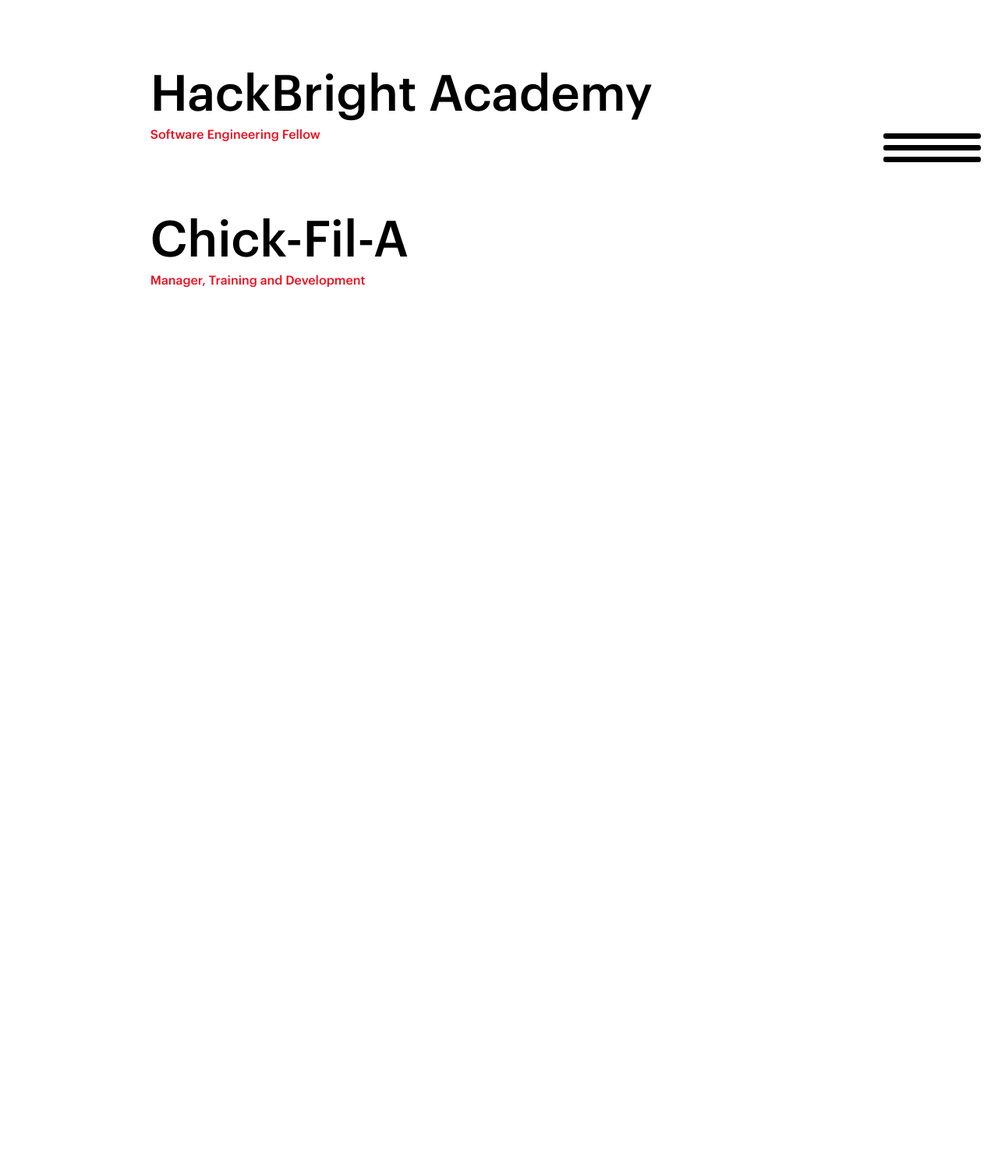
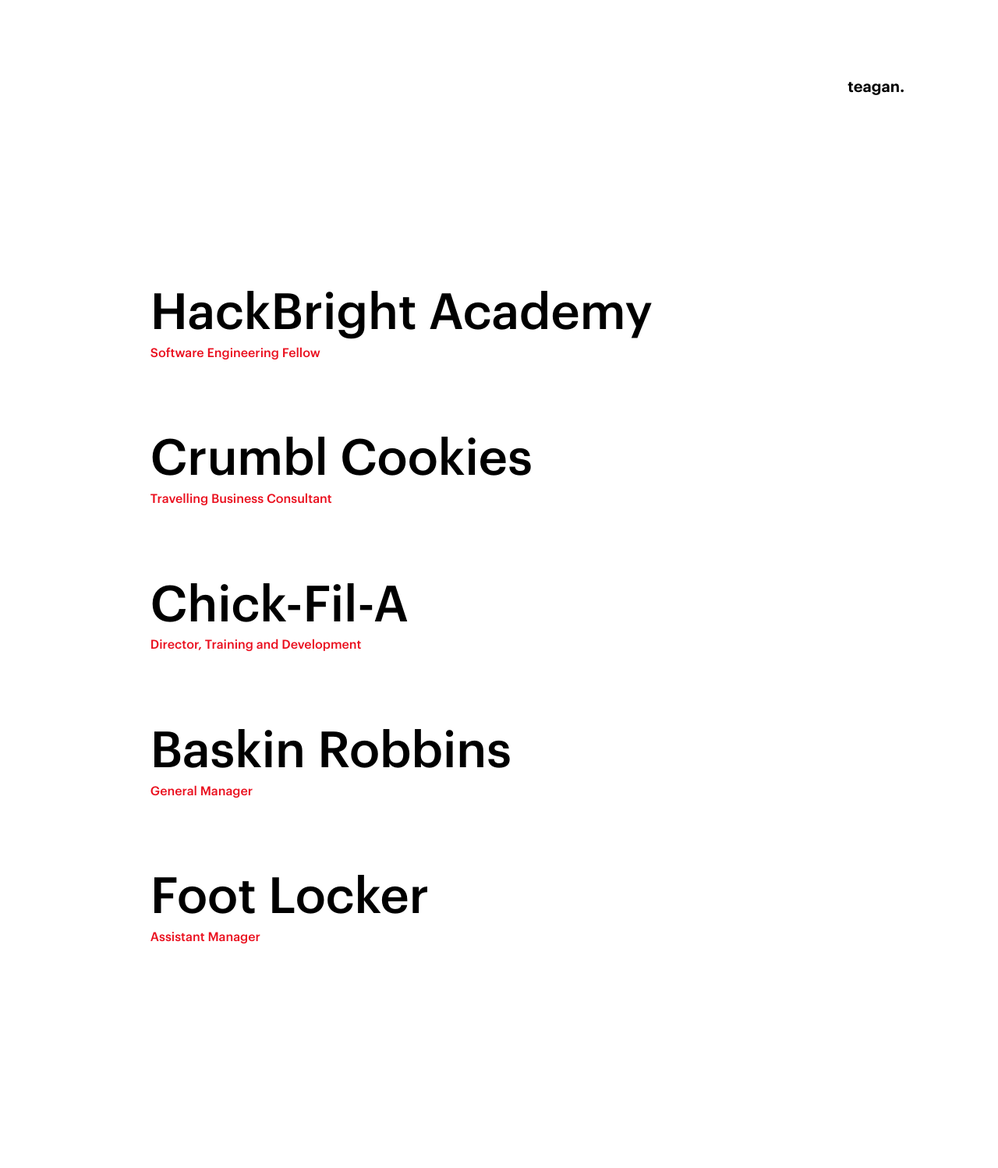
Before and after one commit to TeaganPetterson/Portfolio, a Flask app: page /work in a window 1280 px wide. Shown: the top 1498 px of the page at 78% size. Before the commit the page ends 368 px from the top, so only its background shows below. Run offline with Flask 2, Linux system fonts and the light colour scheme; some libraries are stand-ins or nearby versions.

Commit message:
got work experience page finished

```diff
--- a/static/scripts.js
+++ b/static/scripts.js
@@ -0,0 +1,3 @@
+function showDescription() {
+	let jobTitle = document.getElementsByTagName()
+}
--- a/static/styles.css
+++ b/static/styles.css
@@ -299,7 +299,7 @@
 	line-height: 180%;
 	font-family: 'Regular';
 	font-size: 18px;
-	margin-bottom: 5vh;
+	/* margin-bottom: 5vh; */
 }
 
 li {
@@ -988,6 +988,20 @@
 	}
 }
 
+/* Initially hide job descriptions */
+.job {
+	cursor: pointer;
+}
+
+.job-description {
+	display: none;
+}
+
+/* Show job descriptions when the "show-description" class is applied */
+.show-description {
+	display: block;
+}
+
 #toggle {
 	display: none;
 }
--- a/templates/base.html
+++ b/templates/base.html
@@ -21,5 +21,8 @@
 
 	{% endblock %}
 </body>
+{% block scripts %}
+
+{% endblock %}
 
 </html>
--- a/templates/work.html
+++ b/templates/work.html
@@ -7,41 +7,160 @@
 {% endblock %}
 
 {% block content %}
-<!-- Hamburger Menu -->
-<label for="toggle" class="hamburger">
-	<div class="top-bun"></div>
-	<div class="meat"></div>
-	<div class="bottom-bun"></div>
-</label>
 
-<div class="nav">
-	<div class="nav-wrapper">
-		<nav>
-			<a href="#">HOME</a><br>
-			<a href="#">ABOUT</a><br>
-			<a href="#">WORK</a><br>
-			<a href="#">SERVICES</a>
-		</nav>
+<div class="max-width experience-spacing">
+	<div class="logo">
+		<div class="logo-inner">
+			<a href="/" class="label-logo on-hover--40 text-color-black"></a>
 		</div>
 	</div>
-
-
-<div class="max-width experience-spacing">
-	<div class="text-color-black experience-spacing">
-		<h3>
+	<div class="top-bottom-margin animate">
+		<div class="text-color-black experience-spacing job" id="hackbrightJob">
+			<h3 class="on-hover-40">
 				HackBright Academy
 			</h3>
 			<p class="size-small text-color-red">
 				Software Engineering Fellow
 			</p>
+			<ul class="size-small text-color-black job-description">
+				<li>Completed accelerated software program in 12 weeks</li>
+				<li>Website developer using Python, JS, HTML, CSS and related libraries</li>
+				<li>Endorsed collaboration using agile methodology with daily scrums and pair programming</li>
+				<li>Supported 11 software engineers to optimize each individuals’ projects</li>
+
+			</ul>
 		</div>
-	<div class="text-color-black experience-spacing">
-		<h3>
+		<div class="text-color-black experience-spacing job" id="crumblJob">
+			<h3 class="on-hover-40">
+				Crumbl Cookies
+			</h3>
+			<p class="size-small text-color-red">
+				Travelling Business Consultant
+			</p>
+			<ul class="size-small text-color-black job-description">
+				<li>Directed formation of franchise leadership teams
+					<ul>
+						<li>
+							Consulted in the beginning of 15 franchises (21 managers and 80 shift leads)
+						</li>
+					</ul>
+				</li>
+				<li>Designed programs to accelerate individual, team and franchise growth opportunities
+					<ul>
+						<li>
+							Learned 4 different training curriculums in 6 months
+						</li>
+						<li>
+							Furthered training at Crumbl University
+						</li>
+					</ul>
+				</li>
+				<li>Train new franchise partners how to start a successful business
+					<ul>
+						<li>
+							Encourage leadership to support franchise partners‘ objectives
+						</li>
+					</ul>
+				</li>
+			</ul>
+		</div>
+		<div class="text-color-black experience-spacing job" id="cfaJob">
+			<h3 class="on-hover-40">
 				Chick-Fil-A
 			</h3>
 			<p class="size-small text-color-red">
-			Manager, Training and Development
+				Director, Training and Development
 			</p>
+			<ul class="size-small text-color-black job-description">
+				<li>Motivated team to consistently set and break regional sales records
+					<ul>
+						<li>
+							Sold $46,000 of product in a single day
+						</li>
+						<li>
+							Managed consecutive $6,000 hours
+						</li>
+						<li>
+							Dropped labor/sales percentage from 26% to 21%
+						</li>
+					</ul>
+				</li>
+				<li>Discover and cultivate strength in teammates
+					<ul>
+						<li>
+							Incorporated “Aces in Their Places” philosophy
+						</li>
+					</ul>
+				</li>
+				<li>Fused training and hiring methods lowering hiring costs
+				</li>
+			</ul>
+		</div>
+		<div class="text-color-black experience-spacing job" id="brJob">
+			<h3 class="on-hover-40">
+				Baskin Robbins
+			</h3>
+			<p class="size-small text-color-red">
+				General Manager
+			</p>
+			<ul class="size-small text-color-black job-description">
+				<li>Boosted team morale directly relating to cohesive relationships
+					<ul>
+						<li>
+							Increased employee loyalty by 400% (6 weeks to 6 months)
+						</li>
+					</ul>
+				</li>
+				<li>Established new hiring and training strategies
+					<ul>
+						<li>
+							Decreased labor costs by 22% from $27/hour to $18/hour
+						</li>
+					</ul>
+				</li>
+				<li>Arranged activities and promotions for customers and employees benefit
+					<ul>
+						<li>
+							Implemented “Scooper Star” program
+						</li>
+						<li>
+							Established “friends and family” activity nights
+						</li>
+					</ul>
+				</li>
+			</ul>
+		</div>
+		<div class="text-color-black experience-spacing job" id="flJob">
+			<h3 class="on-hover-40">
+				Foot Locker
+			</h3>
+			<p class="size-small text-color-red">
+				Assistant Manager
+			</p>
+			<ul class="size-small text-color-black job-description">
+				<li>Designed aesthetically functional store setup
+					<ul>
+						<li>
+							Collaborated directly with Nike design executive
+						</li>
+					</ul>
+				</li>
+				<li>Trained and supported team members toward successful sales and service
+					<ul>
+						<li>
+							Created new training system to expedite and improve training process
+						</li>
+					</ul>
+				</li>
+				<li>Implemented quality leadership training for management and shift leads
+					<ul>
+						<li>
+							Utilized lessons from successful executive coaches
+						</li>
+					</ul>
+				</li>
+			</ul>
+		</div>
 	</div>
 
 </div>
@@ -49,5 +168,14 @@
 {% endblock %}
 
 {% block scripts %}
+<script>
+	const jobTitles = document.querySelectorAll('.job');
+	const jobDescriptions = document.querySelectorAll('.job-description');
 
+	jobTitles.forEach((title, index) => {
+		title.addEventListener('click', () => {
+			jobDescriptions[index].classList.toggle('show-description');
+		});
+	});
+</script>
 {% endblock %}
```
Also changed, not shown: templates/experience.html (+5 -6 lines). Lines whose indentation alone changed are shown as unchanged.
